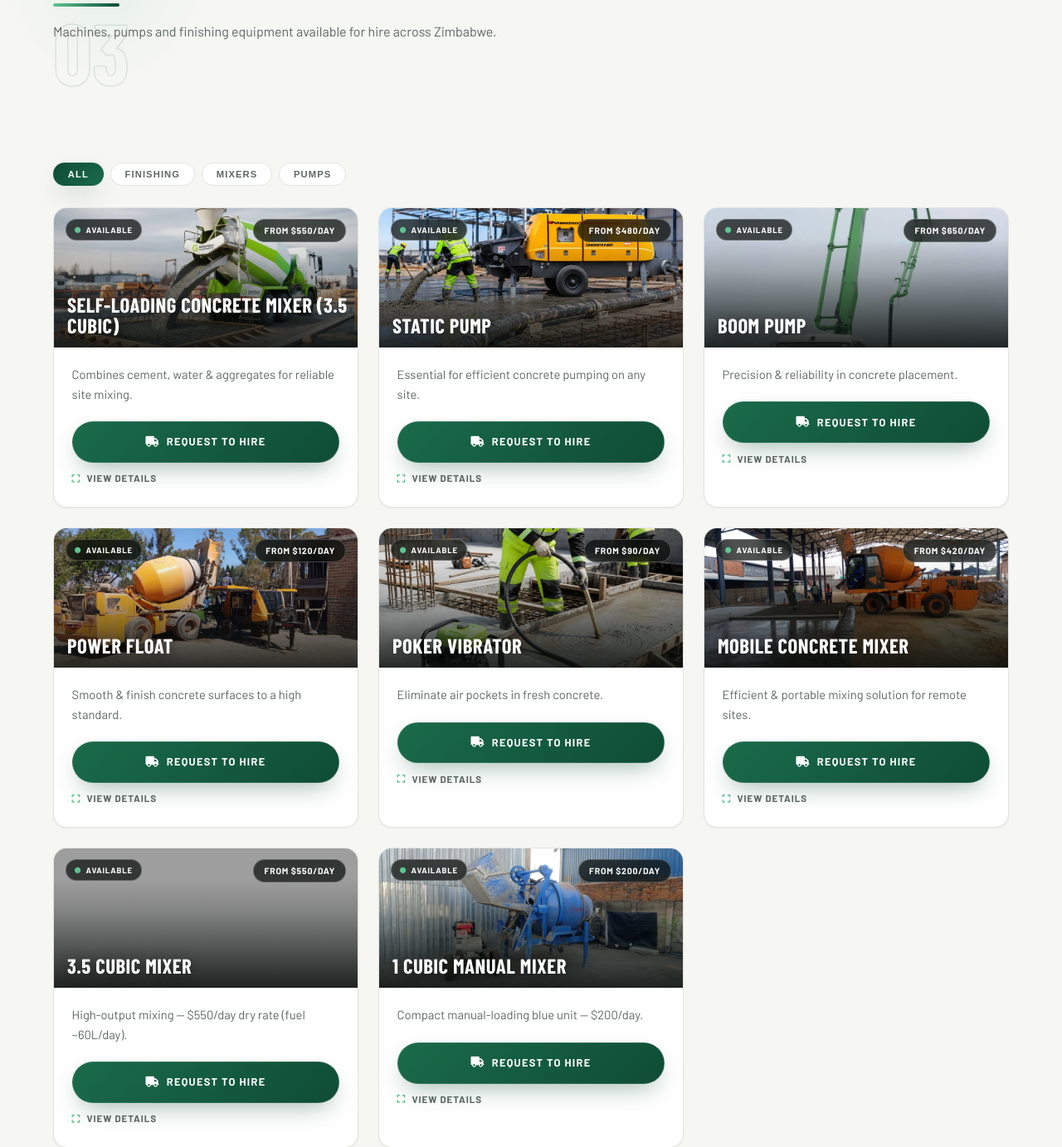
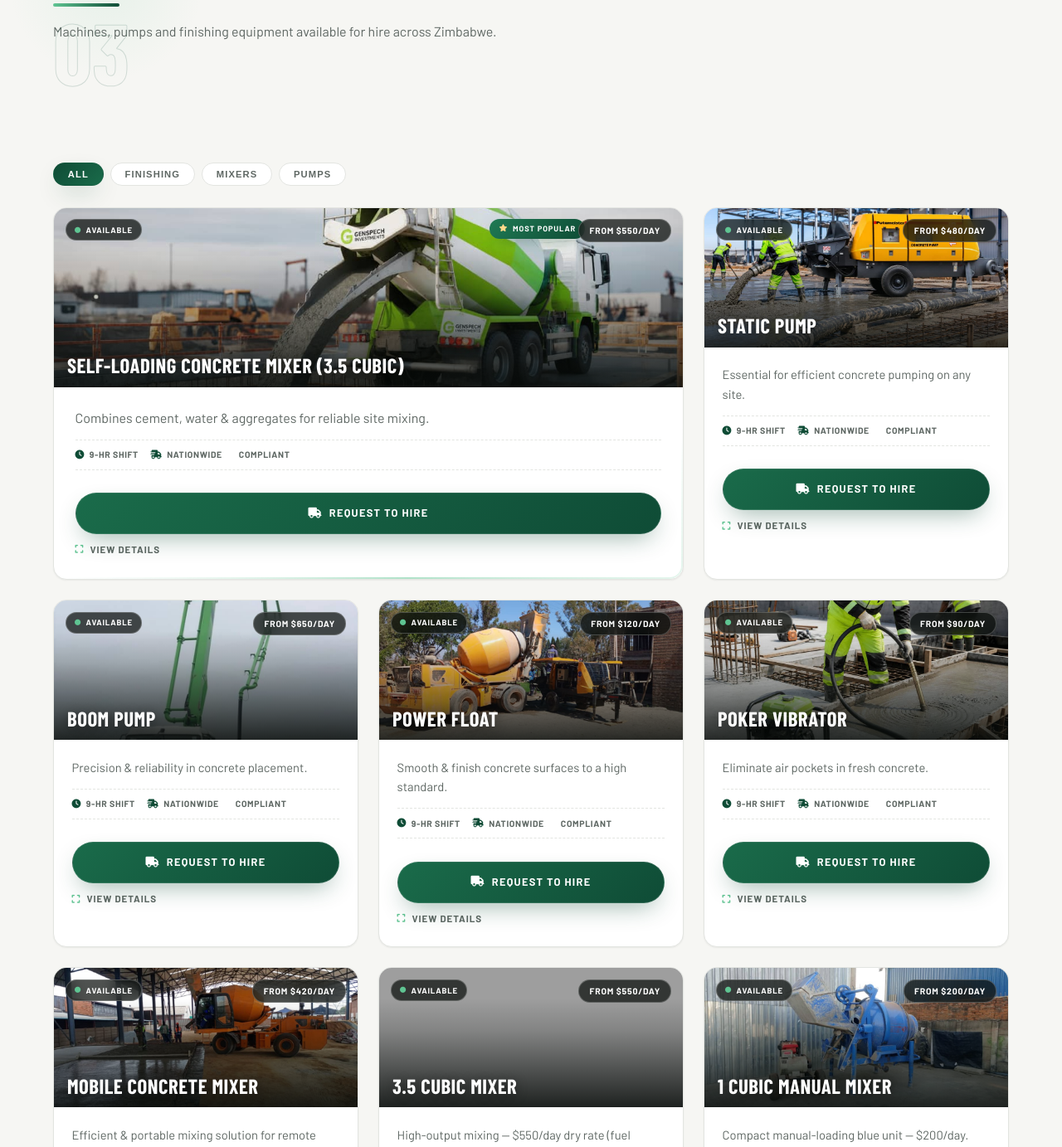
Before and after one commit to TKay25/Genspech, a Flask app: page / in a window 1280 px wide. Shown: the part 2315-3698 px from the top of the page at 83% size. Run offline with Flask 3, Linux system fonts and the light colour scheme; data comes from the database, SQL or seed files in the repository; some web fonts are replaced; grey boxes are pictures that could not be loaded.

Commit message:
Update index.html

```diff
--- a/templates/index.html
+++ b/templates/index.html
@@ -209,7 +209,7 @@
     .nav-links a:hover, .nav-links a.active { color: #fff; }
     .nav-links a:hover::after, .nav-links a.active::after { transform: scaleX(1); }
     .navbar.scrolled { box-shadow: 0 6px 24px rgba(0,0,0,0.35); }
-    #home, #about, #generator, #projects, #quote, #contact, section[id^="sec-"] { scroll-margin-top: 4.5rem; }
+    #home, #about, #generator, #projects, #faq, #quote, #contact, section[id^="sec-"] { scroll-margin-top: 4.5rem; }
     .nav-actions { display: flex; align-items: center; gap: .75rem; }
     .nav-phone {
       display: inline-flex; align-items: center; gap: .5rem;
@@ -1416,12 +1416,8 @@
 
     /* --- Rotating halo ring around primary CTA --- */
     .cta-halo { position: relative; display: inline-flex; }
-    .cta-halo::before {
-      content: ''; position: absolute; inset: -5px; z-index: -1; border-radius: 999px;
-      background: conic-gradient(from 0deg, transparent 0%, rgba(95,196,146,0.9) 14%, transparent 32%, transparent 54%, rgba(159,224,191,0.85) 74%, transparent 96%);
-      animation: haloSpin 3.2s linear infinite; filter: blur(1px);
-    }
-    @keyframes haloSpin { to { transform: rotate(360deg); } }
+    .hero-actions .btn-primary { animation: pulse-green 2.2s infinite; }
+    .hero-actions .btn-primary:hover { animation: none; }
 
     /* --- Glass cards upgrade --- */
     .hero-float-card {
@@ -1439,6 +1435,69 @@
     @media (max-width: 900px) {
       .hero-aurora, .hero-motes, .hero-ghost { display: none; }
     }
+
+    /* ==========================================================
+       PREMIUM FINISH — featured card, spec strips, nav CTA,
+       glowing conic hover
+       ========================================================== */
+
+    /* --- Nav "Get Quote" CTA --- */
+    .nav-cta {
+      display: inline-flex; align-items: center; gap: .45rem;
+      background: var(--grad-cta); color: #fff; font-size: .72rem; font-weight: 800;
+      text-transform: uppercase; letter-spacing: .1em; padding: .55rem 1rem; border-radius: 999px;
+      box-shadow: var(--shadow-cta); border: 1px solid rgba(255,255,255,0.14);
+      transition: transform .15s, box-shadow .2s; position: relative; overflow: hidden;
+    }
+    .nav-cta::after {
+      content: ''; position: absolute; top: 0; left: -80%; width: 55%; height: 100%;
+      background: linear-gradient(100deg, transparent, rgba(255,255,255,0.4), transparent);
+      transform: skewX(-20deg); transition: left .5s ease; pointer-events: none;
+    }
+    .nav-cta:hover::after { left: 135%; }
+    .nav-cta:hover { transform: translateY(-2px); box-shadow: 0 14px 30px -10px rgba(15,76,54,0.55); }
+    @media (max-width: 900px) { .nav-cta { display: none; } }
+
+    /* --- Featured (bento) first card --- */
+    .supply-card.featured { grid-column: span 2; }
+    .supply-card.featured .media { height: 13.5rem; }
+    .supply-card.featured .body { padding: 1.5rem 1.6rem 1.6rem; }
+    .supply-card.featured .body p { font-size: 1rem; }
+    .feat-tag {
+      position: absolute; top: .85rem; right: .85rem; z-index: 3; margin-right: 6.5rem;
+      display: inline-flex; align-items: center; gap: .35rem;
+      background: linear-gradient(135deg, #1f7a54, #0f4c36); color: #fff;
+      font-size: .58rem; font-weight: 800; letter-spacing: .1em; text-transform: uppercase;
+      padding: .3rem .7rem; border-radius: 999px; box-shadow: 0 8px 20px -8px rgba(15,76,54,0.7);
+    }
+    .feat-tag i { color: #ffd98a; font-size: .55rem; }
+    @media (max-width: 900px) { .supply-card.featured { grid-column: span 1; } .feat-tag { margin-right: 0; } }
+
+    /* --- Spec strip on hire cards --- */
+    .spec-strip {
+      display: flex; flex-wrap: wrap; gap: .4rem .9rem; margin: .85rem 0 .4rem;
+      padding: .6rem 0; border-top: 1px dashed var(--border); border-bottom: 1px dashed var(--border);
+    }
+    .spec-strip span { display: inline-flex; align-items: center; gap: .35rem; font-size: .66rem; font-weight: 700; text-transform: uppercase; letter-spacing: .06em; color: var(--muted-foreground); }
+    .spec-strip i { color: var(--primary); font-size: .68rem; }
+
+    /* --- Premium glowing conic border on hover --- */
+    @property --ring { syntax: '<angle>'; initial-value: 0deg; inherits: false; }
+    .supply-card { position: relative; }
+    .supply-card::before {
+      content: ''; position: absolute; inset: 0; z-index: 0; pointer-events: none;
+      border-radius: inherit; padding: 2px;
+      background: conic-gradient(from var(--ring), transparent 0%, transparent 40%, rgba(95,196,146,0.9) 60%, transparent 80%);
+      -webkit-mask: linear-gradient(#000 0 0) content-box, linear-gradient(#000 0 0);
+      mask: linear-gradient(#000 0 0) content-box, linear-gradient(#000 0 0);
+      -webkit-mask-composite: xor; mask-composite: exclude;
+      opacity: 0; transition: opacity .3s;
+      animation: ringSpin 3s linear infinite;
+    }
+    .supply-card:hover::before { opacity: 1; }
+    @keyframes ringSpin { to { --ring: 360deg; } }
+    .supply-card.featured::before { opacity: .55; }
+    .supply-card.featured:hover::before { opacity: 1; }
   </style>
 </head>
 <body>
@@ -1471,10 +1530,12 @@
       {% endfor %}
       <a href="#generator">Generator Hire</a>
       <a href="#projects">Projects</a>
+      <a href="#faq">FAQs</a>
       <a href="#quote">Quote</a>
       <a href="#contact">Contact</a>
     </nav>
     <div class="nav-actions">
+      <a class="nav-cta" href="#quote"><i class="fas fa-calculator"></i> Get Quote</a>
       <a class="nav-phone" href="tel:+263783044407"><i class="fas fa-phone"></i> 0783 044 407</a>
       <button class="nav-burger" id="menuToggle" aria-label="Toggle menu"><i class="fas fa-bars"></i></button>
     </div>
@@ -1624,10 +1685,21 @@
       <div class="cat-bar" data-grid="grid-{{ sd.section.key }}"></div>
       <div class="supplies-grid" id="grid-{{ sd.section.key }}">
         {% for c in sd.cards %}
-        <div class="card media-card supply-card reveal" data-cat="{{ CAT_MAP.get(c.machine_key, 'Equipment') }}">
-          <div class="media"><img src="{{ url_for('static', filename='images/' + c.image) }}" alt="{{ c.title }}" loading="lazy"><span class="avail-badge"><i class="fas fa-circle"></i> Available</span><span class="rate-chip">{{ c.price }}</span><h3>{{ c.title }}</h3></div>
+        <div class="card media-card supply-card{% if loop.first and sd.cards|length > 1 %} featured{% endif %} reveal" data-cat="{{ CAT_MAP.get(c.machine_key, 'Equipment') }}">
+          <div class="media">
+            <img src="{{ url_for('static', filename='images/' + c.image) }}" alt="{{ c.title }}" loading="lazy">
+            <span class="avail-badge"><i class="fas fa-circle"></i> Available</span>
+            {% if loop.first and sd.cards|length > 1 %}<span class="feat-tag"><i class="fas fa-star"></i> Most Popular</span>{% endif %}
+            <span class="rate-chip">{{ c.price }}</span>
+            <h3>{{ c.title }}</h3>
+          </div>
           <div class="body">
             <p>{{ c.description }}</p>
+            <div class="spec-strip">
+              <span><i class="fas fa-clock"></i> 9-hr shift</span>
+              <span><i class="fas fa-truck-fast"></i> Nationwide</span>
+              <span><i class="fas fa-shield-halved"></i> Compliant</span>
+            </div>
             <a class="btn btn-primary hire-btn" href="#quote" data-machine="{{ c.machine_key }}"><i class="fas fa-truck"></i> Request to Hire</a>
             <button type="button" class="details-link machine-details" data-title="{{ c.title }}" data-desc="{{ c.description }}" data-price="{{ c.price }}" data-image="{{ c.image }}" data-machine="{{ c.machine_key }}"><i class="fas fa-expand"></i> View details</button>
           </div>
```
